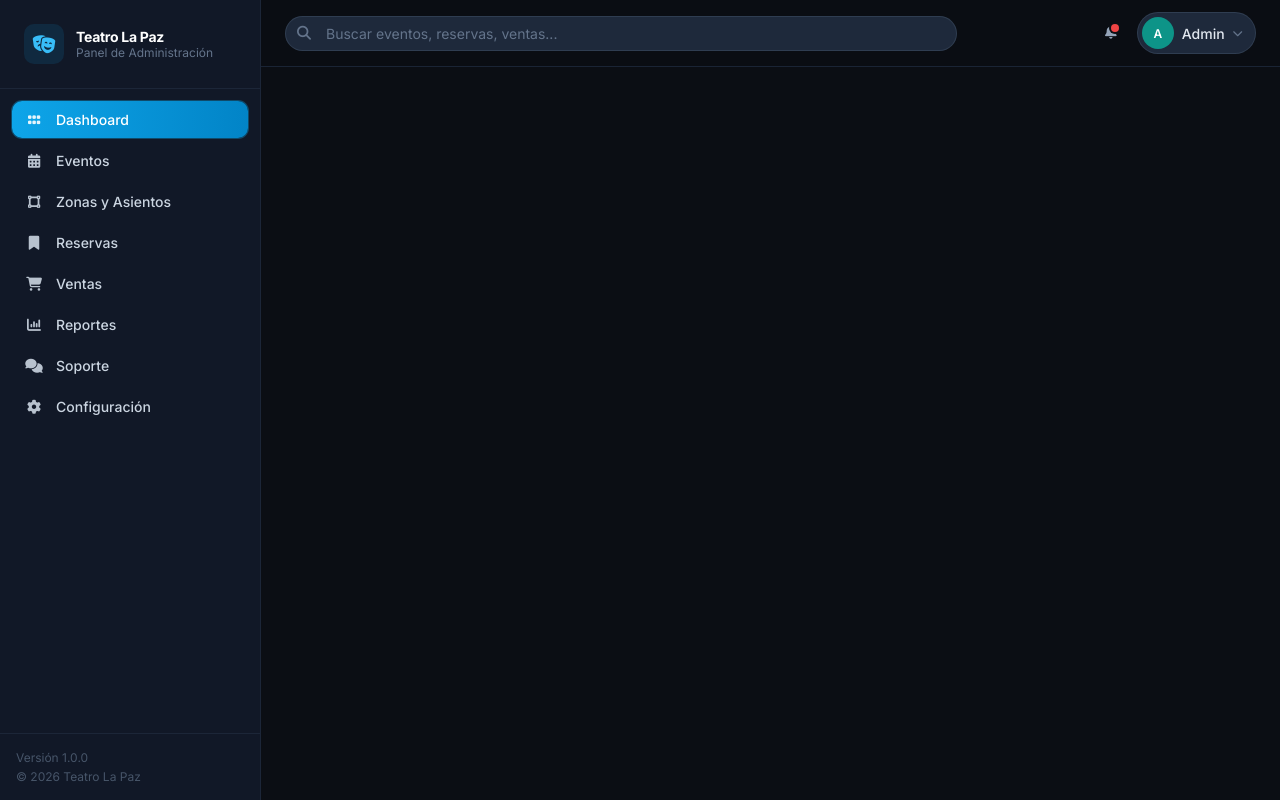
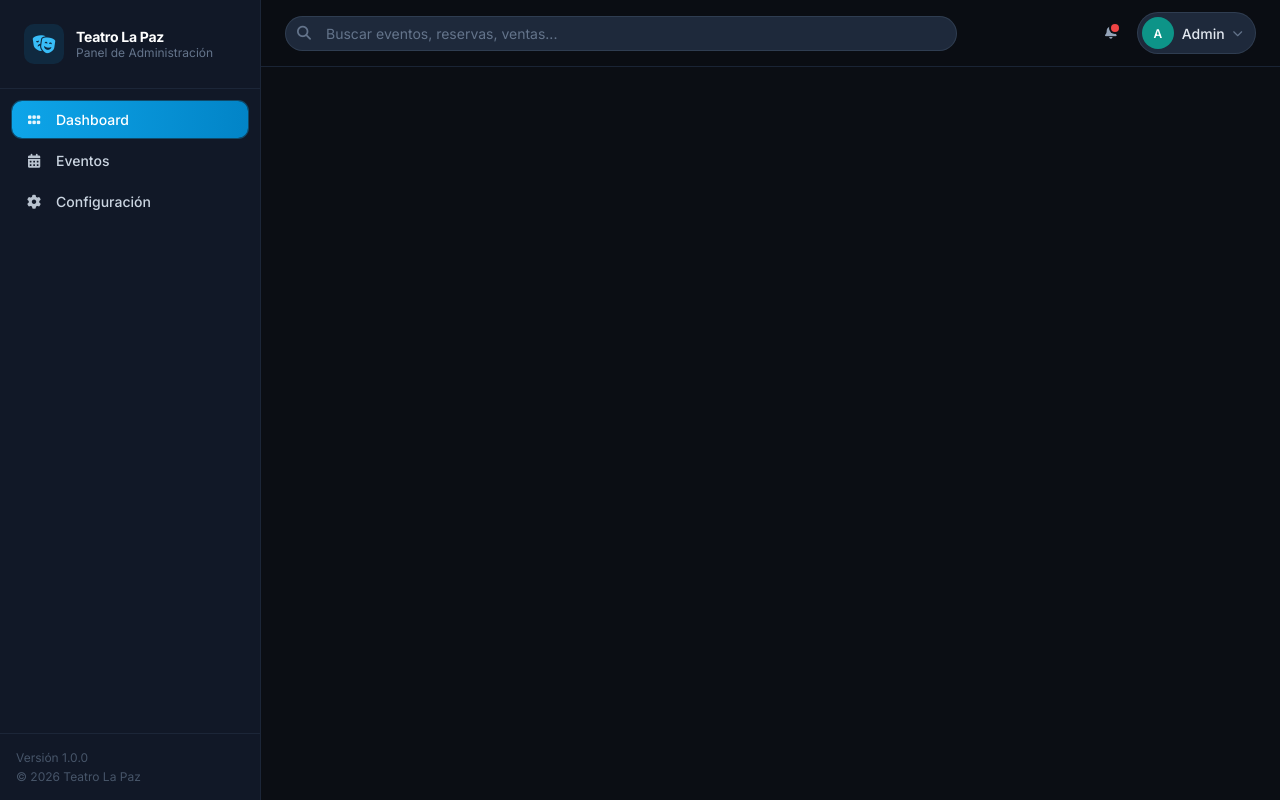
Before and after one commit to jhair111120/PS2B2026-SistemaWebTeatro, a Django app: template templates/layouts/admin_base.html in a window 1280 px wide. Run offline with Django 5.2, Linux system fonts and the light colour scheme; the template is opened without the code that fills it, so the values that code supplies are empty.

Commit message:
feat: admin configuracion (dashboard + configuracion)

```diff
--- a/templates/layouts/admin_base.html
+++ b/templates/layouts/admin_base.html
@@ -42,25 +42,7 @@
             <i class="fas fa-calendar-days"></i>
             Eventos
           </button>
-          <button type="button" data-admin-tab="zonas" class="admin-nav-btn">
-            <i class="fas fa-vector-square"></i>
-            Zonas y Asientos
-          </button>
-          <button type="button" data-admin-tab="reservas" class="admin-nav-btn">
-            <i class="fas fa-bookmark"></i>
-            Reservas
-          </button>
-          <button type="button" data-admin-tab="ventas" class="admin-nav-btn">
-            <i class="fas fa-cart-shopping"></i>
-            Ventas
-          </button>
-          <button type="button" data-admin-tab="reportes" class="admin-nav-btn">
-            <i class="fas fa-chart-column"></i>
-            Reportes
-          </button>
-          <button type="button" data-admin-tab="soporte" class="admin-nav-btn">
-            <i class="fas fa-comments"></i>
-            Soporte
+
           </button>
           <button type="button" data-admin-tab="configuracion" class="admin-nav-btn">
             <i class="fas fa-gear"></i>
```
